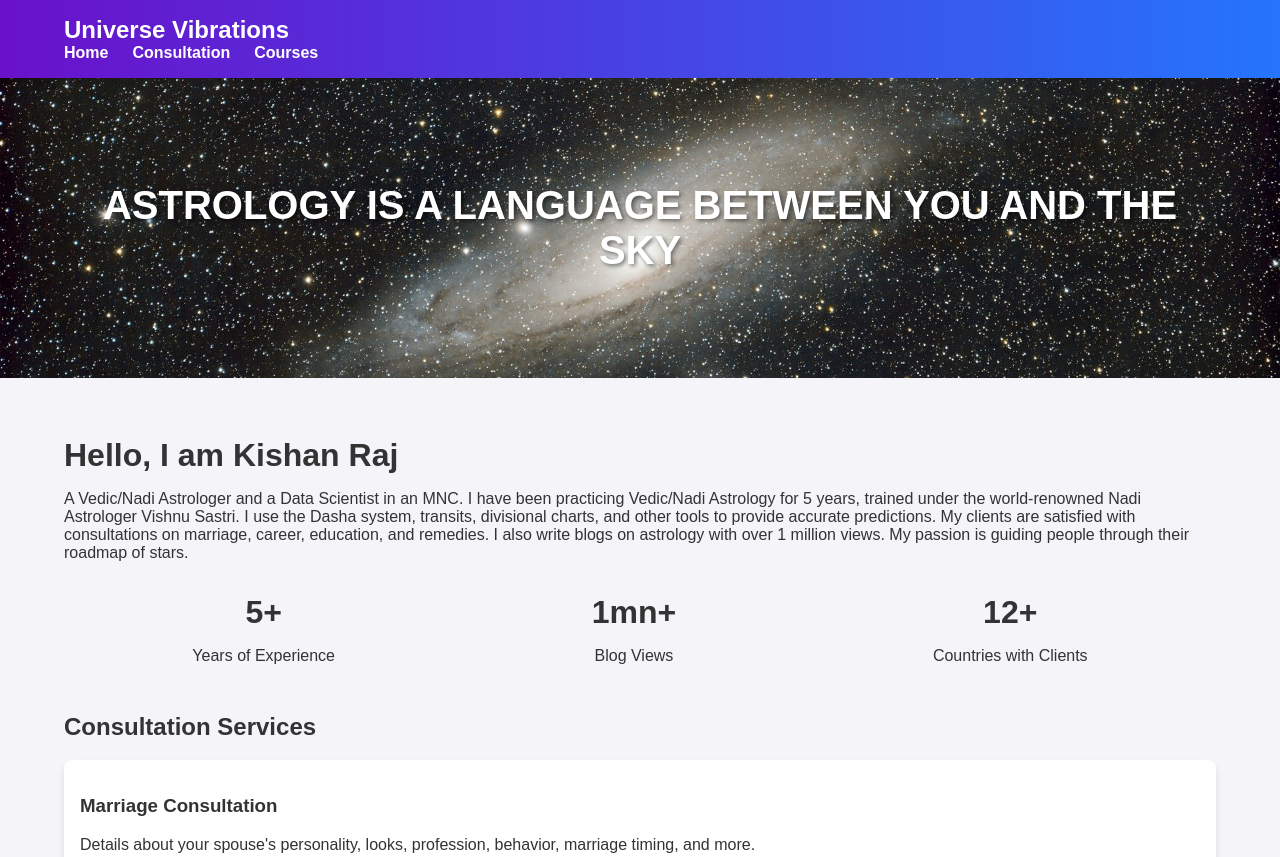
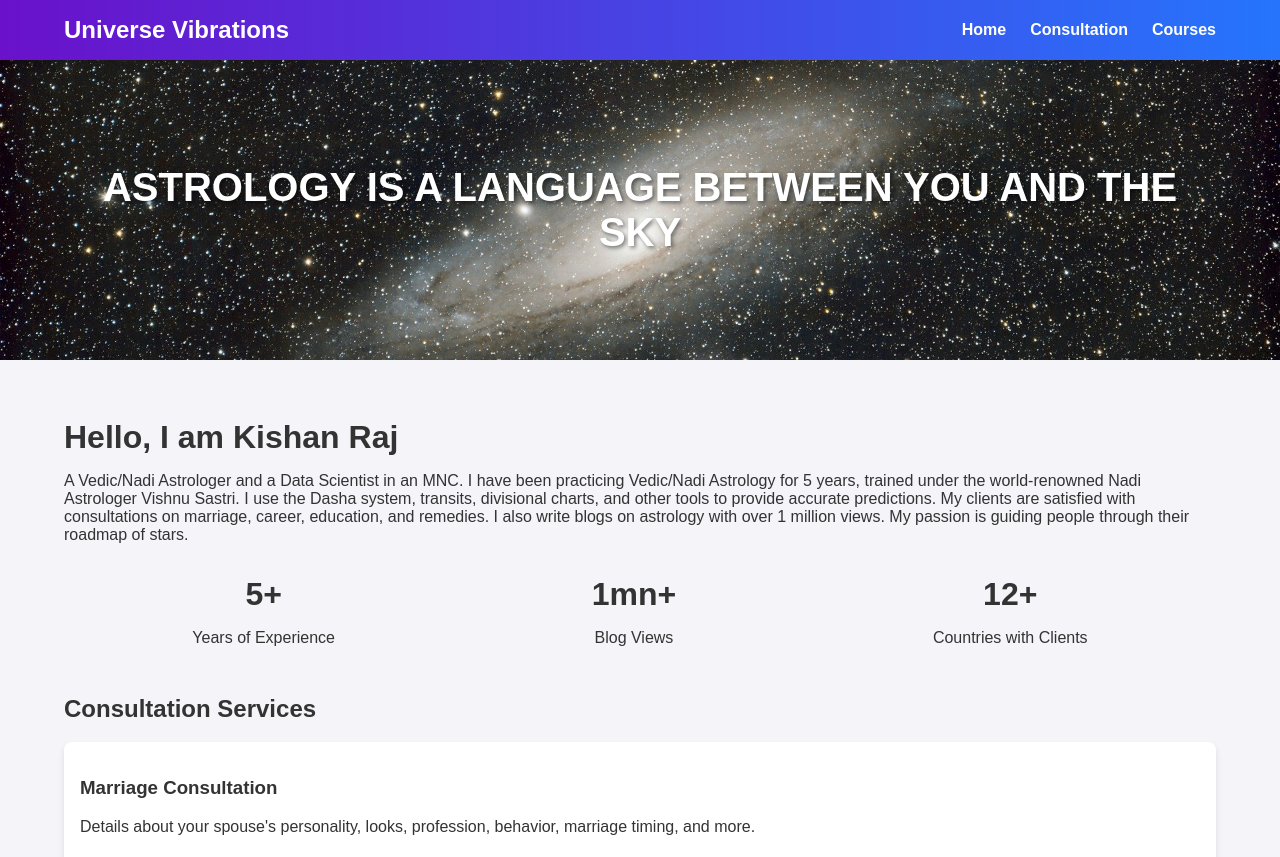
Before and after one commit to kishan-kraj/kishan-kraj.github.io, a plain HTML site: page index.html in a window 1280 px wide. Shown: the top 857 px of the page. Drawn offline with Linux system fonts and the light colour scheme.

Commit message:
Update styles.css

```diff
--- a/styles.css
+++ b/styles.css
@@ -20,6 +20,12 @@ body {
   color: white;
 }
 
+.navbar .container {
+  display: flex;
+  justify-content: space-between; /* Space between logo and nav links */
+  align-items: center; /* Vertically center items */
+}
+
 .navbar .logo {
   font-size: 1.5rem;
   font-weight: bold;
@@ -30,7 +36,7 @@ body {
 .nav-links {
   list-style: none;
   display: flex;
-  gap: 1.5rem;
+  gap: 1.5rem; /* Space between nav links */
   margin: 0;
   padding: 0;
 }
@@ -39,6 +45,11 @@ body {
   color: white;
   text-decoration: none;
   font-weight: bold;
+  transition: color 0.3s ease;
+}
+
+.nav-links a:hover {
+  color: #ffdd57; /* Change color on hover */
 }
 
 /* Banner */
```
